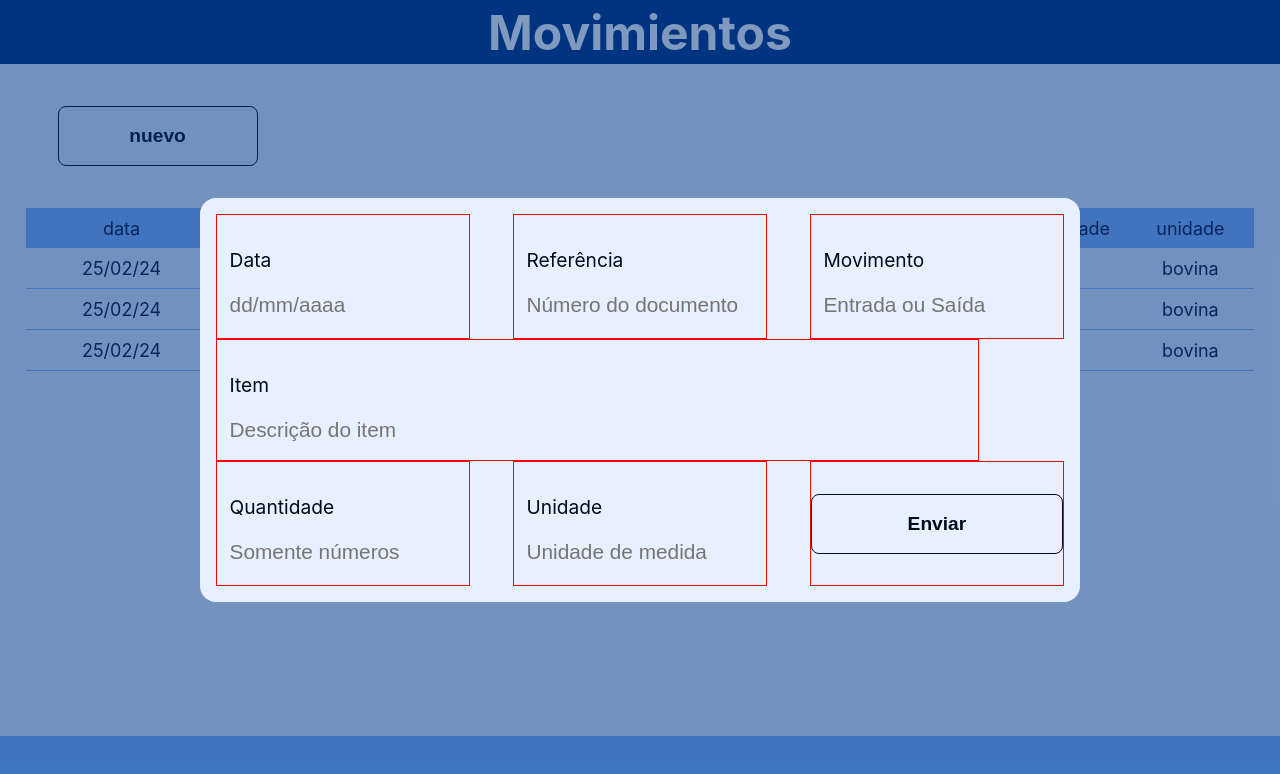
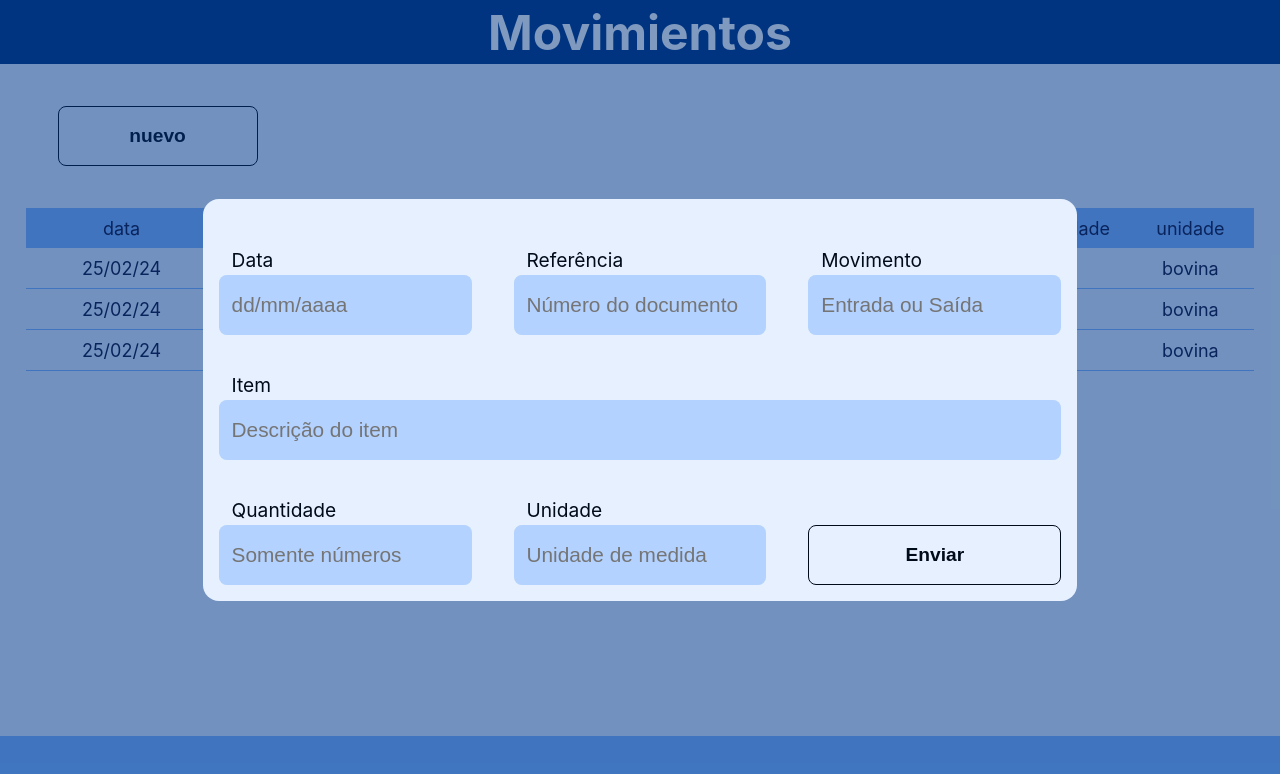
Before and after one commit to HardBoris/inventario-inventario-spa, a React (Create React App) app: page / in a window 1280 px wide. Both pictures are taken after a click on the button "nuevo". Shown: the top 774 px of the page. Built offline with nearby package versions, Linux system fonts and the light colour scheme.

Commit message:
feat: new movement modal

```diff
--- a/src/components/BG Input/style.css
+++ b/src/components/BG Input/style.css
@@ -36,7 +36,7 @@ input {
   padding-left: 0.8rem;
   border-radius: 0.5rem;
   border: none;
-  background-color: var(--primero);
+  background-color: var(--cuarto);
   color: var(--primary-dark);
   font-size: 1.3rem;
 }
--- a/src/components/BGbutton/style.css
+++ b/src/components/BGbutton/style.css
@@ -1,7 +1,7 @@
 .btn {
   width: 100%;
   height: 80px;
-  margin: auto;
+  /* margin: auto; */
   display: flex;
   justify-content: center;
   align-items: center;
--- a/src/pages/Movements/index.tsx
+++ b/src/pages/Movements/index.tsx
@@ -154,25 +154,25 @@ export const Movements = ({ setTitulo }: MoveProps) => {
               />
             </div>
           </div>
-          <div className="field-90">
+          <div className="field-100">
             <BGinput name="item" placeholder="Descrição do item" label="Item" />
           </div>
           <div className="fields">
-            <div className="field-30">
+            <div className="field-30 outro">
               <BGinput
                 name="quantidade"
                 placeholder="Somente números"
                 label="Quantidade"
               />
             </div>
-            <div className="field-30">
+            <div className="field-30 outro">
               <BGinput
                 name="unidade"
                 placeholder="Unidade de medida"
                 label="Unidade"
               />
             </div>
-            <div className="field-30">
+            <div className="field-30 outro">
               {/* <div className="action"> */}
               <BGbutton>Enviar</BGbutton>
               {/* </div> */}
--- a/src/pages/Movements/style.css
+++ b/src/pages/Movements/style.css
@@ -41,4 +41,22 @@
     width: 10vw;
     justify-content: center;
   }
+
+  .outro {
+    display: flex;
+    justify-content: center;
+    align-items: flex-end;
+  }
+
+  .outro .btn {
+    display: flex;
+    justify-content: center;
+    align-items: flex-end;
+  }
+
+  .outro .input-field {
+    display: flex;
+    justify-content: center;
+    align-items: flex-end;
+  }
 }
--- a/src/styles/layout.css
+++ b/src/styles/layout.css
@@ -117,6 +117,7 @@ footer {
 .field-60,
 .field-75,
 .field-90,
+.field-100,
 .wrap-10,
 .wrap-20,
 .wrap-25,
@@ -218,7 +219,8 @@ footer {
   .field-50,
   .field-60,
   .field-75,
-  .field-90 {
+  .field-90,
+  .field-100 {
     height: 100%;
     flex-direction: row;
   }
@@ -245,7 +247,7 @@ footer {
 
   .field-30,
   .wrap-30 {
-    border: solid 1px red;
+    /* border: solid 1px red; */
     width: 30%;
   }
 
@@ -277,6 +279,11 @@ footer {
   .field-90,
   .wrap-90 {
     width: 90%;
-    border: solid 1px red;
+    /* border: solid 1px red; */
+  }
+
+  .field-100 {
+    width: 100%;
+    /* border: solid 1px red; */
   }
 }
```
